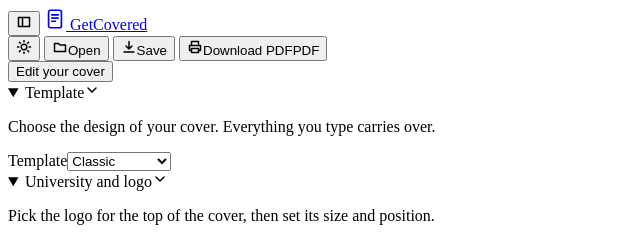
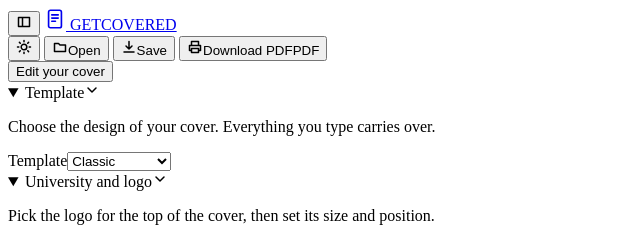
Before and after one commit to getcovered/getcovered.github.io, a website with bundled scripts: page index.html in a window 1280 px wide. Shown: the top 238 px of the page, 0-640 px from the left. Built offline with nearby package versions, Linux system fonts and the light colour scheme; files whose address does not match are found by name.

Commit message:
v2026.10.25.1035

```diff
--- a/index.html
+++ b/index.html
@@ -136,7 +136,7 @@
               stroke-linecap="round"
             />
           </svg>
-          <span>GetCovered</span>
+          <span>GETCOVERED</span>
         </a>
         <span
           id="save-status"
```
